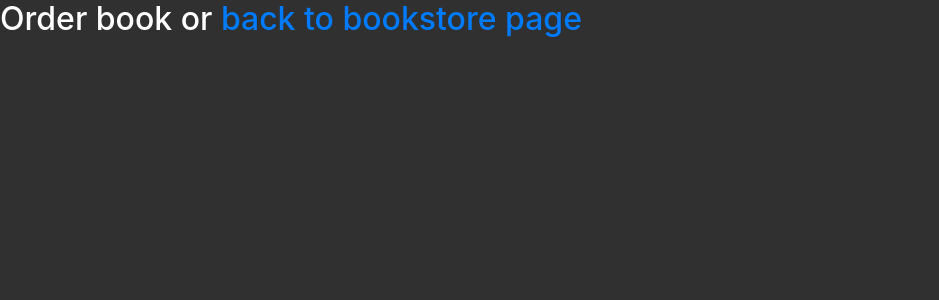
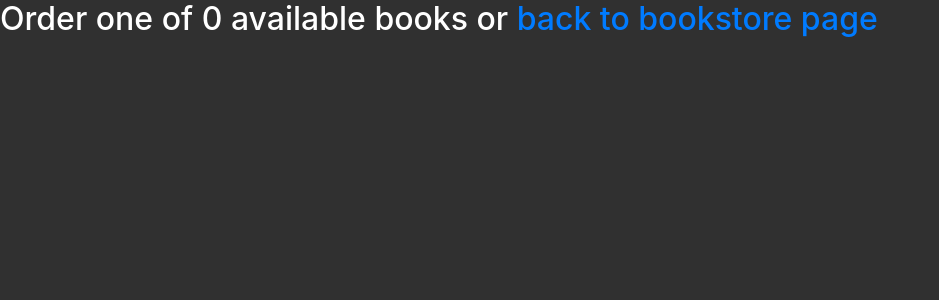
Before and after one commit to KamilBienias/my-first-blog, a Django app: page /bookstore/customer/order/ in a window 1280 px wide. Shown: the top 300 px of the page, without its empty margins (0-939 px from the left). Run offline with Django 3.2, Linux system fonts and the light colour scheme; data that the repository does not hold is empty; some libraries are stand-ins or nearby versions.

Commit message:
counts the number of available books

```diff
--- a/bookstore/templates/bookstore/customers/showbookstoorder.html
+++ b/bookstore/templates/bookstore/customers/showbookstoorder.html
@@ -1,8 +1,8 @@
 {% extends 'bookstore/base.html' %}
 
 {% block content %}
-    <h2> Order book or <a href="/bookstore">back to bookstore page</a></h2>
 
+    <h2> Order one of {{ number_of_available_books }} available books or <a href="/bookstore">back to bookstore page</a></h2>
 
     {% for book in books %}
         <div>
--- a/bookstore/views.py
+++ b/bookstore/views.py
@@ -85,8 +85,15 @@ def all_customers(request):
 
 def show_books_to_order(request):
     books = Book.objects.order_by('id')
+
+    number_of_available_books = 0  # create variable
+    for book in books:
+        if book.buyer_id is None:  # if book has no buyer
+            number_of_available_books += 1  # increment number_of_available_books
+
     context = {
-        'books': books
+        'books': books,
+        'number_of_available_books': number_of_available_books,
     }
     return render(request, "bookstore/customers/showbookstoorder.html", context)
 
```
